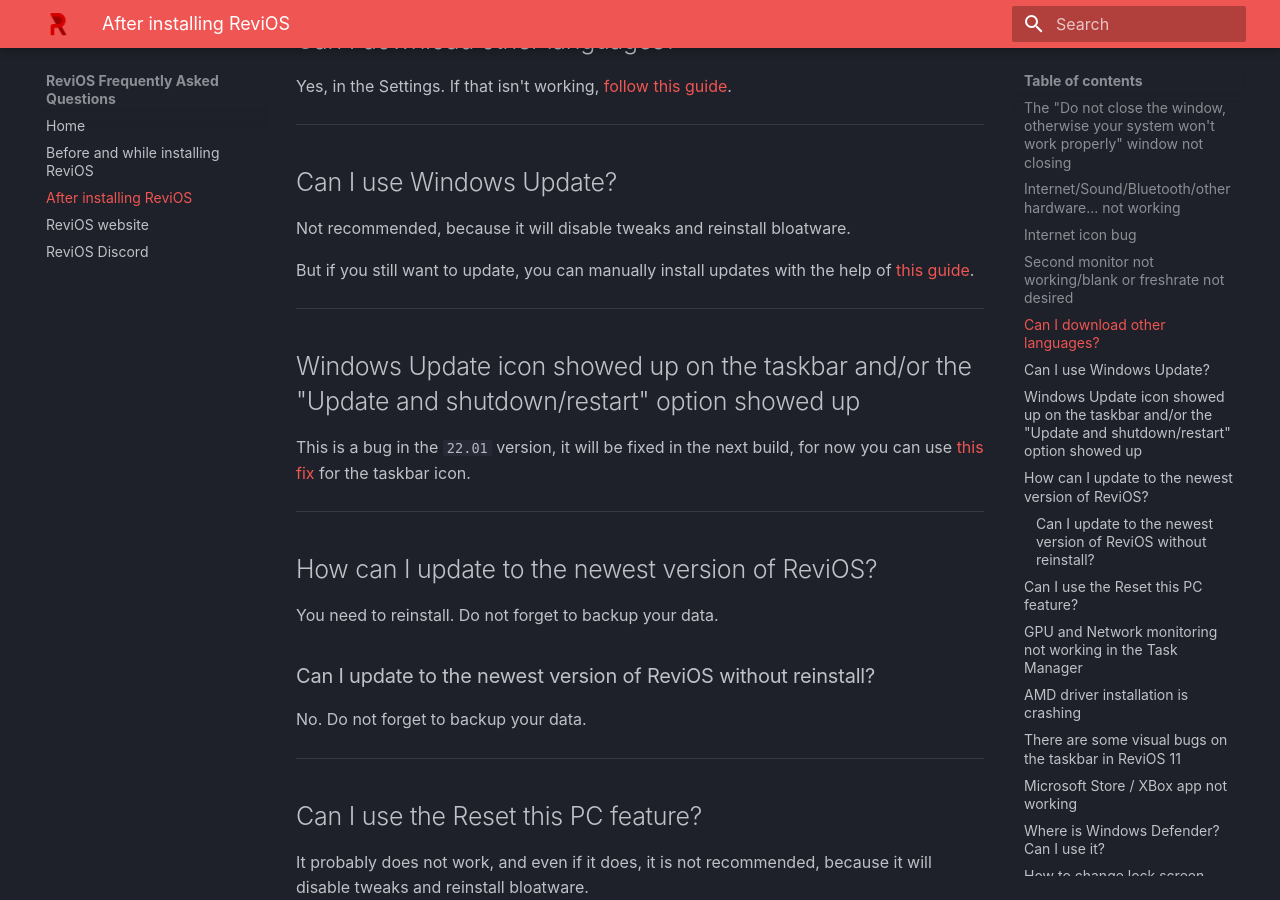
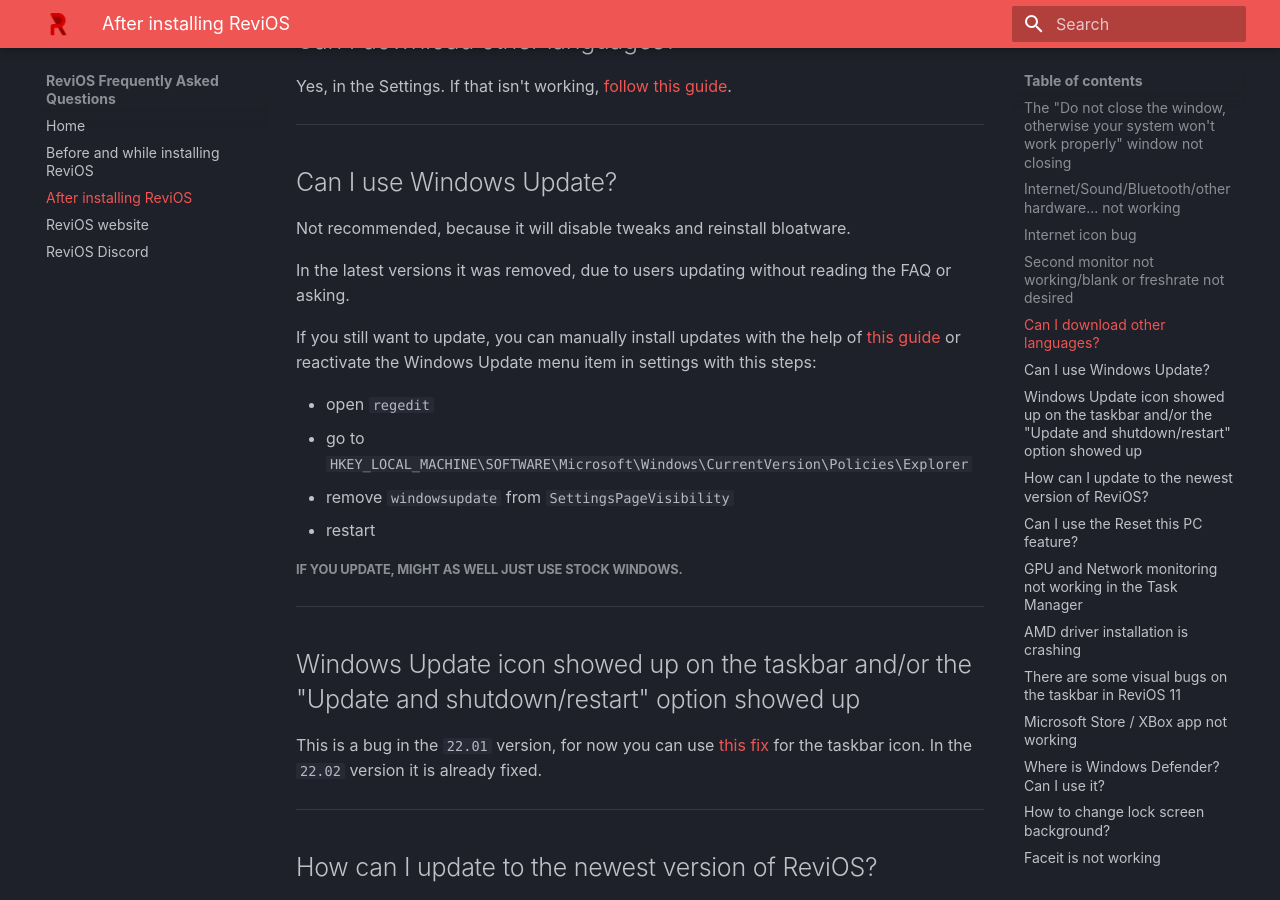
Before and after one commit to dkovacs24/ReviOS_faq, an MkDocs documentation site: the page built from docs/after-install.md, in a window 1280 px wide and 900 px high, scrolled down 1143 px. Built offline with MkDocs 1.6.1 and Material for MkDocs 9.7.7, drawn with Linux system fonts in a browser that asks for light colours; some web fonts are replaced; some of the changed text lies outside the part shown.

Commit message:
add windows update tab activate and rephrases

```diff
--- a/docs/after-install.md
+++ b/docs/after-install.md
@@ -22,7 +22,7 @@
 
 [Discord message link with instructions](https://discord.com/channels/619835916139364383/626772969611460619/800174514951684116)
 
-[Zip file](https://cdn.discordapp.com/attachments/626772969611460619/800174514813665290/fix-network-icon.zip)
+[Zip file with the fix](https://cdn.discordapp.com/attachments/626772969611460619/800174514813665290/fix-network-icon.zip)
 
 ---
 
@@ -42,23 +42,28 @@
 
 Not recommended, because it will disable tweaks and reinstall bloatware.
 
-But if you still want to update, you can manually install updates with the help of [this guide](https://www.revi.cc/revios/workspace/updating).
+In the latest versions it was removed, due to users updating without reading the FAQ or asking.
+
+If you still want to update, you can manually install updates with the help of [this guide](https://www.revi.cc/revios/workspace/updating) or reactivate the Windows Update menu item in settings with this steps:
+
+- open `regedit`
+- go to `HKEY_LOCAL_MACHINE\SOFTWARE\Microsoft\Windows\CurrentVersion\Policies\Explorer`
+- remove `windowsupdate` from `SettingsPageVisibility`
+- restart
+
+##### If you update, might as well just use stock Windows.
 
 ---
 
 ## Windows Update icon showed up on the taskbar and/or the "Update and shutdown/restart" option showed up
 
-This is a bug in the `22.01` version, it will be fixed in the next build, for now you can use [this fix](https://cdn.discordapp.com/attachments/626772969611460619/942019507730391050/Fix-Windows-Update-Taskbar.reg) for the taskbar icon.
+This is a bug in the `22.01` version, for now you can use [this fix](https://cdn.discordapp.com/attachments/626772969611460619/942019507730391050/Fix-Windows-Update-Taskbar.reg) for the taskbar icon. In the `22.02` version it is already fixed.
 
 ---
 
 ## How can I update to the newest version of ReviOS?
 
 You need to reinstall. Do not forget to backup your data.
-
-### Can I update to the newest version of ReviOS without reinstall?
-
-No. Do not forget to backup your data.
 
 ---
 
--- a/mkdocs.yml
+++ b/mkdocs.yml
@@ -29,3 +29,4 @@
   - toc:
       permalink: true
       permalink_title: Anchor link to this section for reference
+      toc_depth: 3
```
Also changed, not shown: docs/index.md (+3 -4 lines).
